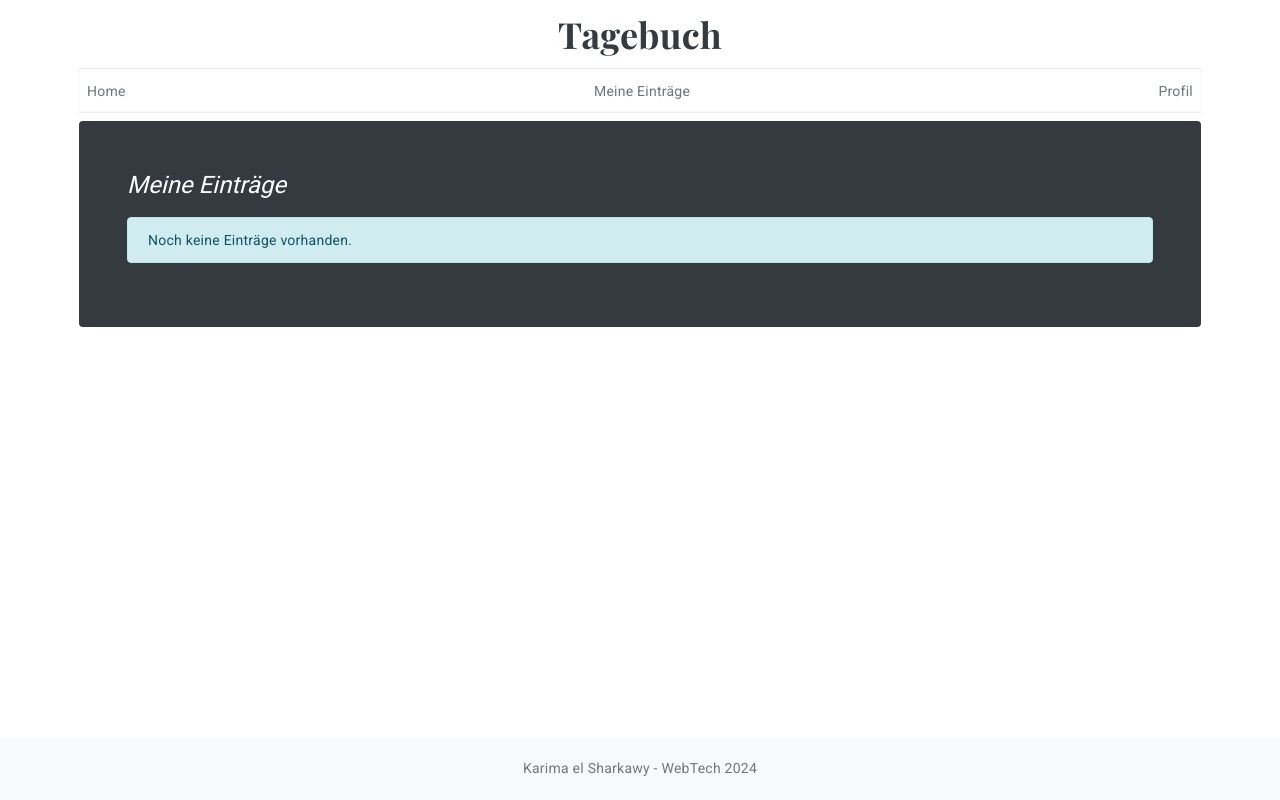
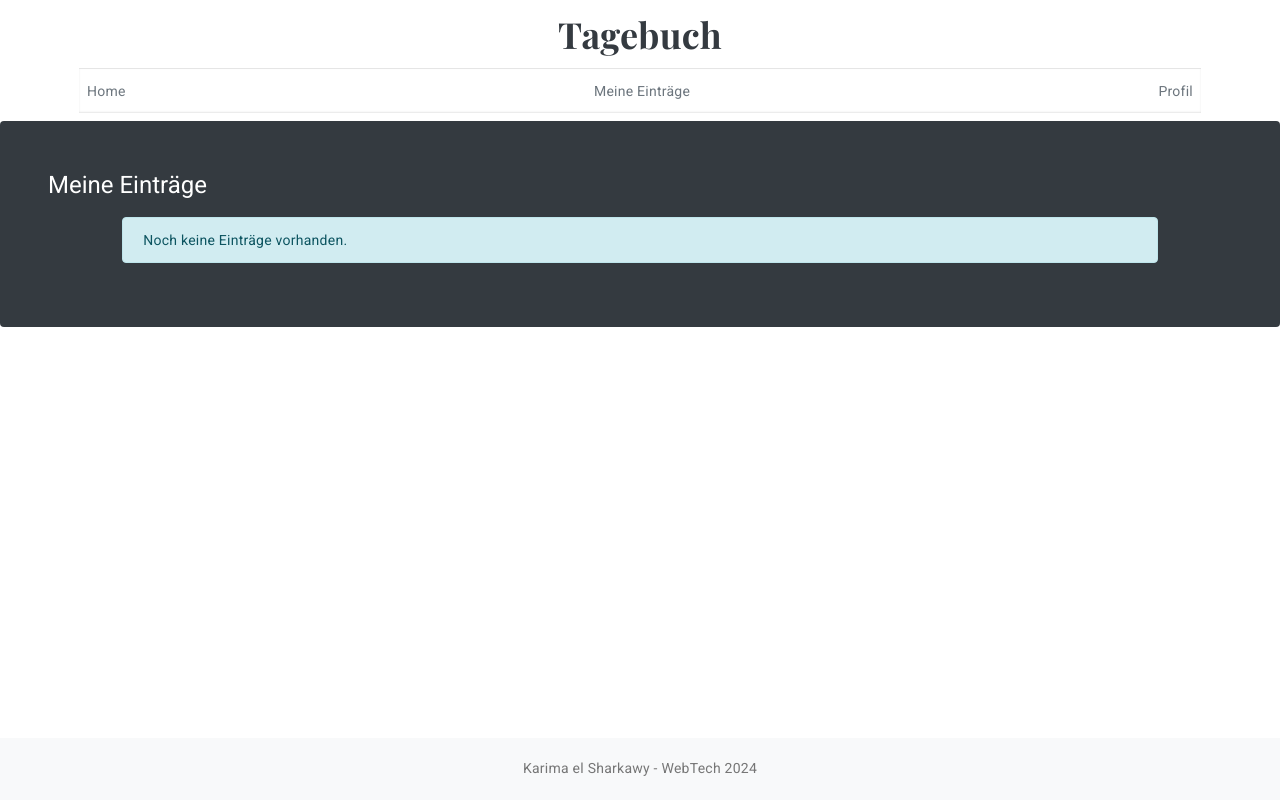
Before and after one commit to KarimaElSharkawy/WebtechFront, an Angular app: page /eintraege in a window 1280 px wide. Built offline with nearby package versions, Linux system fonts and the light colour scheme; no server answers.

Commit message:
font und bearbeiten angepasst

```diff
--- a/src/app/eintraege/eintraege.component.html
+++ b/src/app/eintraege/eintraege.component.html
@@ -1,13 +1,14 @@
 
-<div class="container">
-  <div *ngIf="editingEntry" class="mb-3">
-    <textarea [(ngModel)]="editText" class="form-control" style="margin-bottom: 10px;"></textarea>
-    <button type="button" class="btn btn-success" (click)="updateEntry()">Speichern</button>
-  </div>
+
   <div class="eintraegeContainer">
   <div class="jumbotron p-3 p-md-5 text-white rounded bg-dark">
     <div class="col-md-12 px-0">
-      <h1 class="display-4 font-italic">Meine Einträge</h1>
+      <h1 class="display-4 ">Meine Einträge</h1>
+      <div class="container">
+        <div *ngIf="editingEntry" class="mb-3">
+          <textarea [(ngModel)]="editText" class="form-control" style="margin-bottom: 10px;"></textarea>
+          <button type="button" class="btn btn-success" (click)="updateEntry()">Speichern</button>
+        </div>
       <table mat-table [dataSource]="dataSource" class="mat-elevation-z8" *ngIf="dataSource.length > 0; else noEntries">
 
         <ng-container matColumnDef="id">
--- a/src/app/profiel/profiel.component.html
+++ b/src/app/profiel/profiel.component.html
@@ -52,5 +52,3 @@
         </div>
     </div>
 </div>
-
-<div class="abstand"></div>
--- a/src/app/startseite/startseite.component.html
+++ b/src/app/startseite/startseite.component.html
@@ -1,7 +1,7 @@
 <div class="container">
   <div class="jumbotron p-3 p-md-5 text-white rounded bg-dark">
     <div class="col-md-6 px-0">
-      <h1 class="display-4 font-italic">Wie war dein Tag?</h1>
+      <h1 class="display-4 ">Wie war dein Tag?</h1>
       <p class="lead mb-0"></p>
     </div>
     <div class="form-group">
```
